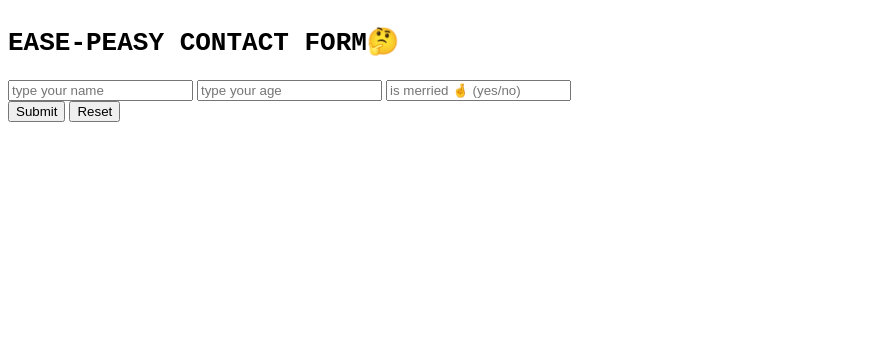
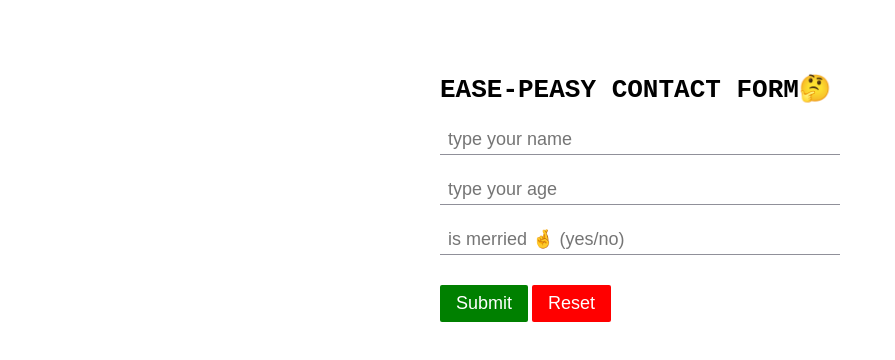
Before and after one commit to assasinsayfer/Easy-peasy-contact-form, a plain HTML site: page index.html in a window 1280 px wide. Shown: the whole page, without its empty margins (0-895 px from the left). Drawn offline with Linux system fonts and the light colour scheme.

Commit message:
css dagi codelarni yozib boldim endi navbat js ga

```diff
--- a/css/style.css
+++ b/css/style.css
@@ -0,0 +1,47 @@
+/***Default styles***/
+* {
+    margin: 0;
+    padding: 0;
+    box-sizing: inherit;
+}
+
+body {
+    box-sizing: border-box;
+    padding: 0.5rem;
+    margin-top: 40px;
+}
+
+.container {
+    width: 400px;
+    margin: 20px auto;
+}
+
+.container__area form input {
+    border: none;
+    border-bottom: 1px solid #909099;
+    outline: none;
+    font-size: 18px;
+    width: 100%;
+    padding: 0.25rem 0.5rem;
+    margin-top: 20px;
+}
+
+.btns {
+    margin: 30px 0;
+}
+
+.btn {
+    padding: 0.5rem 1rem;
+    border-radius: 2px;
+    color: #fff;
+    cursor: pointer;
+    border: none;
+    font-size: 18px;
+}
+
+.btns .btnSubmit {
+    background-color: green;
+}
+.btns .btnReset {
+    background-color: #ff0000;
+}
--- a/index.html
+++ b/index.html
@@ -33,8 +33,8 @@
             placeholder="is merried 🤞 (yes/no)"
           />
           <div class="btns">
-            <button type="button" class="btnSubmit">Submit</button>
-            <button type="reset" class="btnReset">Reset</button>
+            <button type="button" class="btnSubmit btn">Submit</button>
+            <button type="reset" class="btnReset btn">Reset</button>
           </div>
         </form>
       </div>
```
